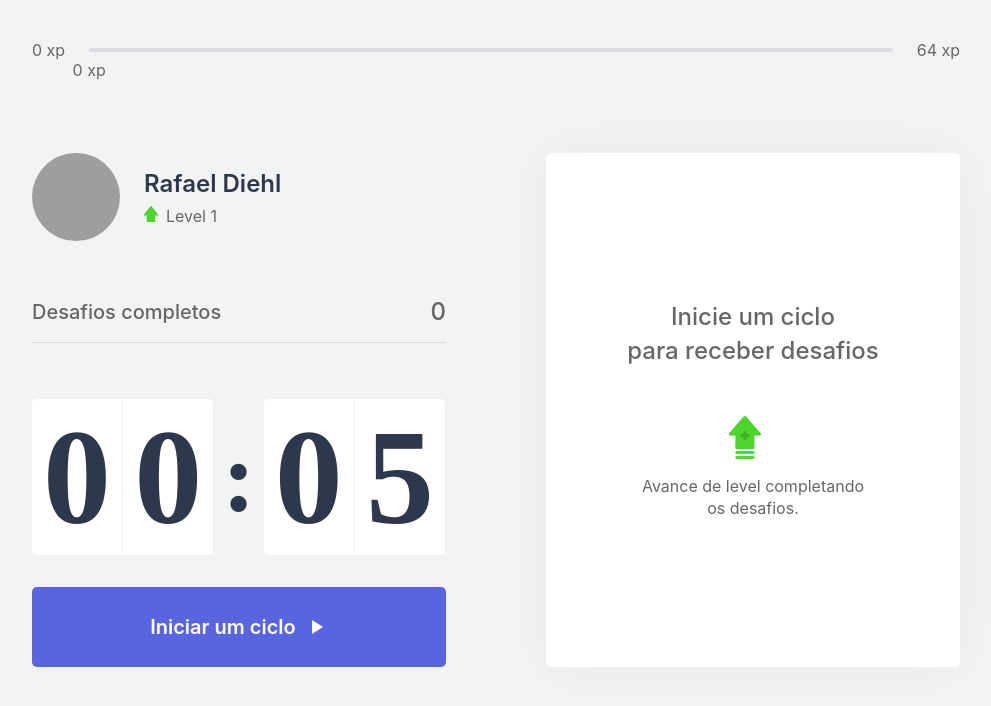
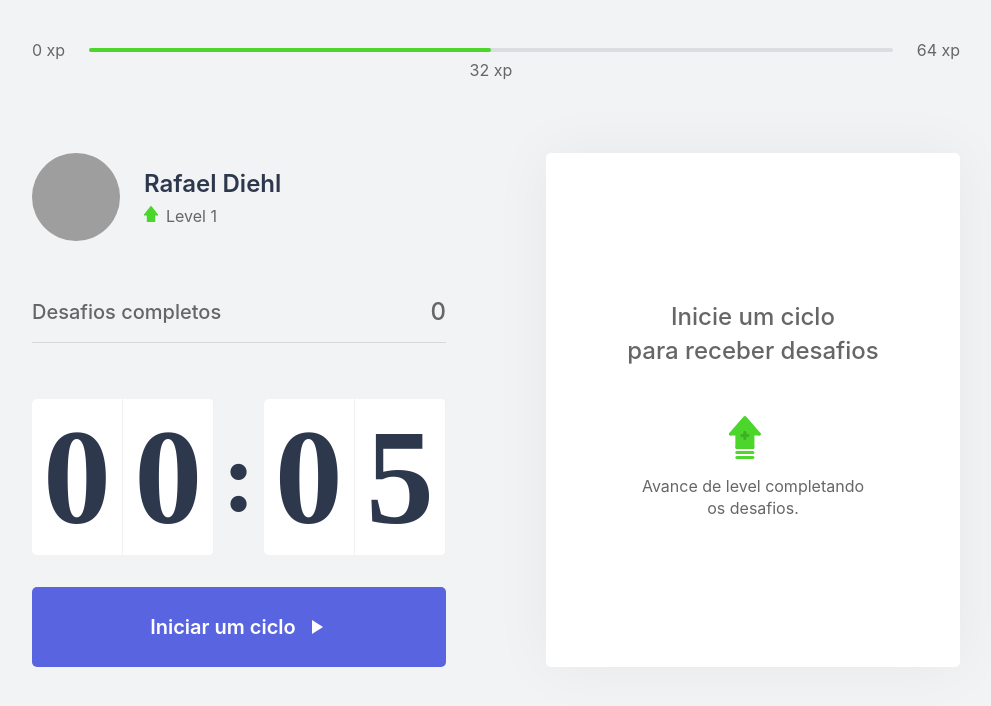
Before and after one commit to rafaeldiehl/move.it, a Next.js app: page / in a window 1280 px wide. Shown: the top 706 px of the page, without its empty margins (144-1135 px from the left). Built offline with nearby package versions, Linux system fonts and the light colour scheme; grey boxes are pictures that could not be loaded.

Commit message:
ExperienceBar percentage correction

```diff
--- a/src/components/ExperienceBar.tsx
+++ b/src/components/ExperienceBar.tsx
@@ -4,15 +4,16 @@ import styles from '../styles/components/ExperienceBar.module.css';
 
 export function ExperienceBar() {
   const { currentExperience, experienceToNextLevel } = useContext(ChallengesContext);
-
-  const percentToNextLevel = Math.round((currentExperience * 100) / experienceToNextLevel);
+  const percentToNextLevel = Math.round(currentExperience * 100) / experienceToNextLevel;
 
   return (
       <header className={styles.experienceBar}>
           <span>0 xp</span>
           <div>
-        <div style={{ width: percentToNextLevel}} />
-        <span className={styles.currentExperience} style={{ left: percentToNextLevel }}>{currentExperience} xp</span>
+              <div style={{width: `${percentToNextLevel}%`}} />
+              <span className={styles.currentExperience} style={{ left: `${percentToNextLevel}%` }}>
+                  {currentExperience} xp
+              </span>
           </div>
           <span>{experienceToNextLevel} xp</span>
       </header>
--- a/src/contexts/ChallengesContext.tsx
+++ b/src/contexts/ChallengesContext.tsx
@@ -27,7 +27,7 @@ export const ChallengesContext = createContext({} as ChallengesContextData);
 
 export function ChallengesProvider({ children }: ChallengesProviderProps) {
   const [level, setLevel] = useState(1);
-  const [currentExperience, setCurrentExperience] = useState(0);
+  const [currentExperience, setCurrentExperience] = useState(32);
   const [challengesCompleted, setChallengesCompleted] = useState(0);
 
   const [activeChallenge, setactiveChallenge] = useState(null);
```
Lines whose indentation alone changed are shown as unchanged.
